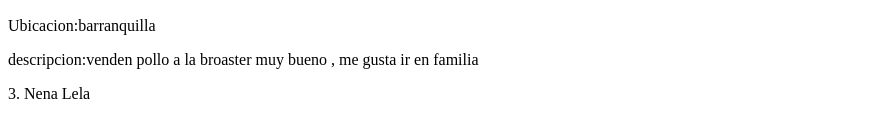
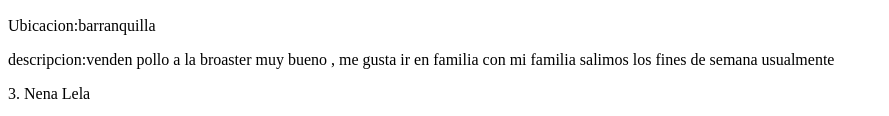
Before and after one commit to fabianmanuel7/ejercicio5_fabianmartinez, a plain HTML site: page index.html in a window 1280 px wide. Shown: the part 607-723 px from the top of the page, without its empty margins (0-889 px from the left). Drawn offline with Linux system fonts and the light colour scheme; grey boxes are pictures that could not be loaded.

Commit message:
mas texto kfc

```diff
--- a/index.html
+++ b/index.html
@@ -25,7 +25,7 @@
         <p>2. KFC</p>
         <img src="https://media-cdn.tripadvisor.com/media/photo-s/26/b2/7d/ad/kfc-logo.jpg" alt="KFC" width="200">
         <p>Ubicacion:barranquilla</p>
-        <p>descripcion:venden pollo a la broaster muy bueno , me gusta ir en familia</p>
+        <p>descripcion:venden pollo a la broaster muy bueno , me gusta ir en familia con mi familia salimos los fines de semana usualmente</p>
     </div>
     <div>
         <p>3. Nena Lela</p>
```
